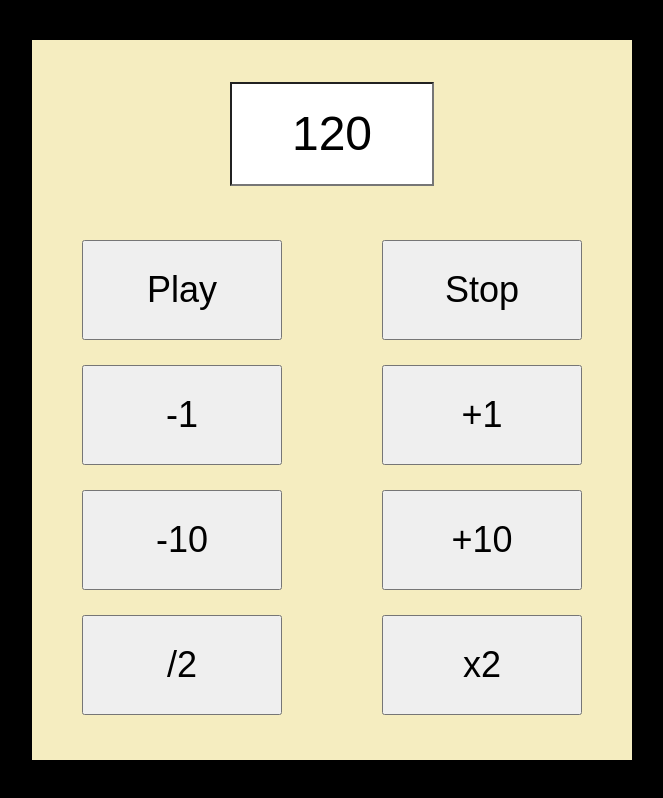
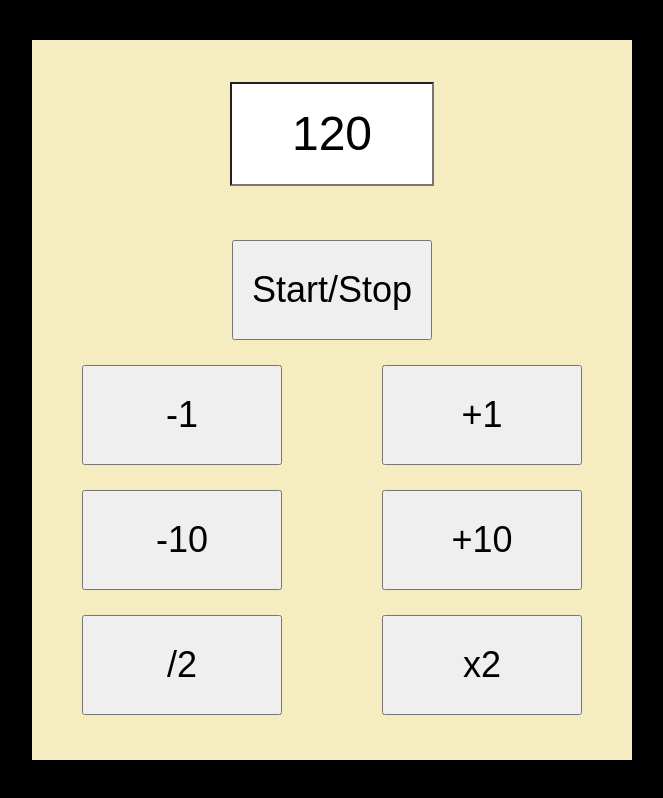
Before and after one commit to carlschr/no-nonsense-metronome, a React (Create React App) app: page / in a window 1280 px wide. Shown: the whole page, without its empty margins (308-971 px from the left). Built offline with nearby package versions, Linux system fonts and the light colour scheme.

Commit message:
Added and configured Web Audio API

```diff
--- a/src/App.js
+++ b/src/App.js
@@ -2,29 +2,77 @@ import './css/App.css';
 import Grid from './components/Grid';
 import Button from './components/Button';
 import Tempo from './components/Tempo';
-import {useState, useEffect} from 'react';
+import { useState, useEffect } from 'react';
 
 function App() {
   const [bpm, setBpm] = useState(120);
   const [on, setOn] = useState(false);
 
+  const waAPI = {
+    setup() {
+      this.ac = new (window.AudioContext || window.webkitAudioContext)();
+      let buf = this.ac.createBuffer(1, this.ac.sampleRate * 60, this.ac.sampleRate);
+      let channel = buf.getChannelData(0);
+      const duration = this.ac.sampleRate / 50;
+      let amp = 1;
+      let phase = 0;
+      const f = 330;
+      // Loops through duration of wave within sample
+      for (var i = 0; i < duration; i++) {
+        channel[i] = Math.sin(phase) * amp;
+        phase += 2 * Math.PI * f / this.ac.sampleRate;
+        if (phase > 2 * Math.PI) {
+          phase -= 2 * Math.PI;
+        }
+        amp -= 1 / duration;
+      }
+      this.source = this.ac.createBufferSource();
+      this.source.buffer = buf;
+      this.source.loop = true;
+      this.source.loopEnd = 1 / (bpm / 60)
+      this.source.connect(this.ac.destination);
+      this.source.start(0)
+    },
+    update(tempo) {
+      if (this.source) {
+        this.source.loopEnd = 1 / (tempo / 60);
+      }
+    },
+    pause() {
+      this.ac.suspend();
+    },
+    unpause() {
+      this.ac.resume();
+    }
+  }
+
+  // UseEffect
   useEffect(() => {
-    console.log(bpm);
+    waAPI.setup();
   }, [bpm])
-  useEffect(() => {
-    console.log(on);
-  }, [on])
+  //
+
+  const handleAudioChange = () => {
+    if (waAPI.ac.state === 'running') {
+      waAPI.pause();
+    } else {
+      waAPI.unpause();
+    }
+  }
 
   const checkValue = val => {
     if (!val) {
-      setBpm('');
+      waAPI.pause()
+      setBpm(120);
       return false;
     }
     if (+val > 500) {
+      waAPI.pause()
       setBpm(500);
       return false;
     }
-    if (+val <= 0) {
+    if (+val < 1) {
+      waAPI.pause()
       setBpm(1);
       return false;
     }
@@ -49,43 +97,40 @@ function App() {
   const handleSub = (num) => {
     const newBpm = trimNum(+bpm - num);
     if (!checkValue(newBpm)) return;
+    waAPI.pause();
     setBpm(newBpm);
   }
   const handleAdd = (num) => {
     const newBpm = trimNum(+bpm + num);
     if (!checkValue(newBpm)) return;
+    waAPI.pause();
     setBpm(newBpm);
   }
   const handleDiv = () => {
     const newBpm = trimNum(+bpm / 2);
     if (!checkValue(newBpm)) return;
+    waAPI.pause();
     setBpm(newBpm);
   }
   const handleMult = () => {
     const newBpm = trimNum(+bpm * 2);
     if (!checkValue(newBpm)) return;
+    waAPI.pause();
     setBpm(newBpm);
   }
 
   const handleChange = (e) => {
     if (!checkValue(e.target.value)) return;
     const newBpm = trimNum(+e.target.value);
+    waAPI.pause()
     setBpm(newBpm);
-  }
-
-  const handlePlay = () => {
-      setOn(true);
-  }
-  const handleStop = () => {
-      setOn(false);
   }
 
   return (
     <div className="App">
       <Grid>
-        <Tempo handleChange={handleChange} bpm={bpm}/>
-        <Button className='play' handleClick={handlePlay} content='Play'/>
-        <Button className='stop' handleClick={handleStop} content='Stop'/>
+        <Tempo handleChange={handleChange} bpm={bpm} />
+        <Button className='toggle' handleClick={() => handleAudioChange()} content='Start/Stop' />
         <Button className='subOne' handleClick={() => handleSub(1)} content='-1'></Button>
         <Button className='addOne' handleClick={() => handleAdd(1)} content='+1'></Button>
         <Button className='subTen' handleClick={() => handleSub(10)} content='-10'></Button>
```
